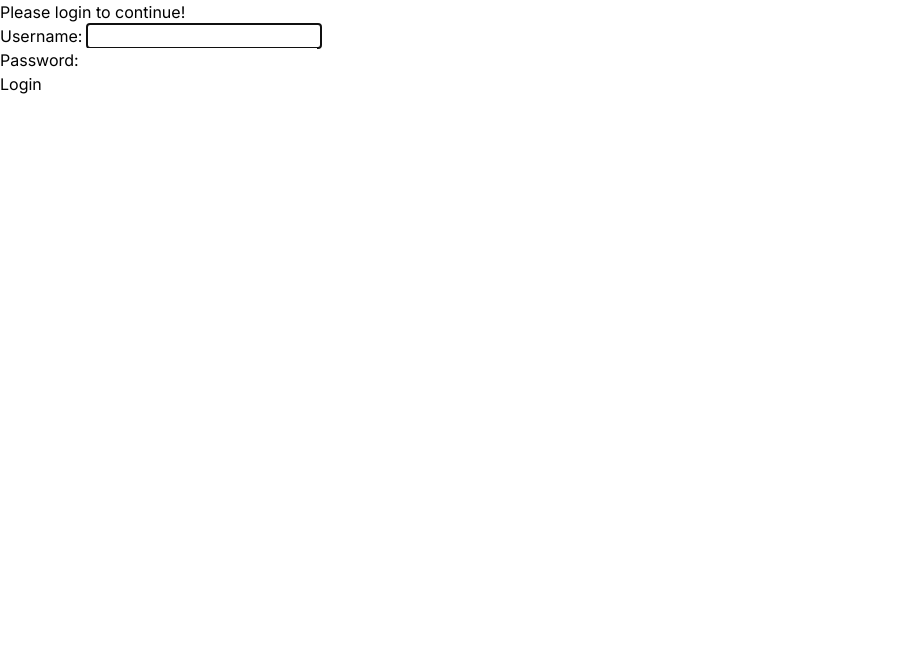
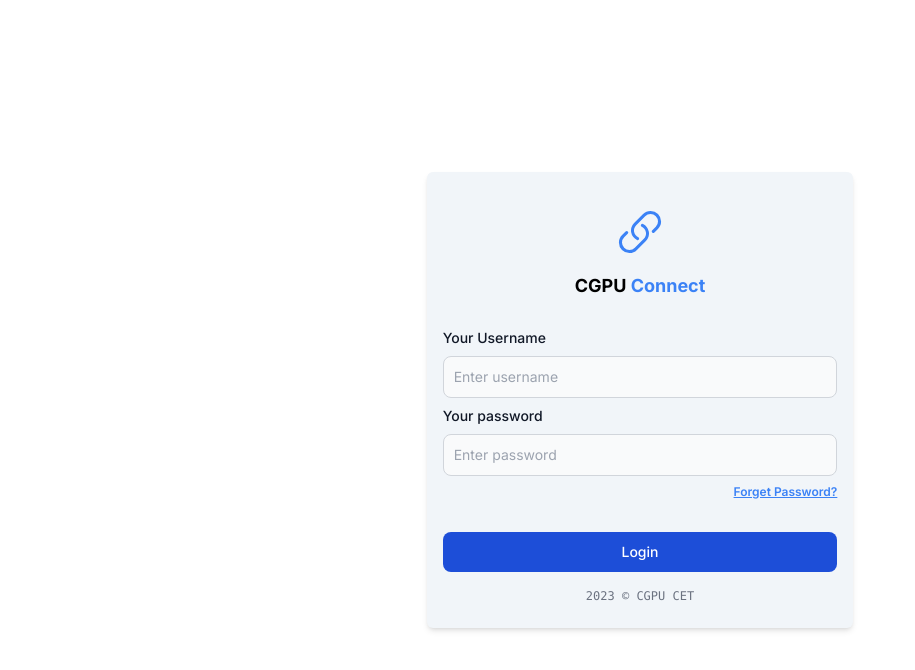
Before and after one commit to rijfas/cgpu_connect, a Django app: page /login/ in a window 1280 px wide. Shown: the top 670 px of the page, without its empty margins (0-915 px from the left). Run offline with Django 4.2, Linux system fonts and the light colour scheme; some libraries are stand-ins or nearby versions.

Commit message:
add error messages in login form

```diff
--- a/templates/registration/login.html
+++ b/templates/registration/login.html
@@ -4,11 +4,36 @@
 {% endblock head %}
 
 {% block content %}
-<h1>Please login to continue!</h1>
-<form method="post">
-    {{ form.as_p }}
-    {% csrf_token %}
-    <input type="submit" value="Login">
-</form>
+<div class="h-screen w-screen flex justify-center items-center">
+    <form method="post" class="bg-slate-100 shadow-md w-1/3 p-4 rounded-md flex flex-col gap-2">
+        {% csrf_token %}
+        <div class="flex flex-col items-center justify-center my-5 gap-4">
+            <svg xmlns="http://www.w3.org/2000/svg" viewBox="0 0 24 24" fill="currentColor" class="w-12 h-12 text-blue-500">
+                <path fill-rule="evenodd" d="M19.902 4.098a3.75 3.75 0 00-5.304 0l-4.5 4.5a3.75 3.75 0 001.035 6.037.75.75 0 01-.646 1.353 5.25 5.25 0 01-1.449-8.45l4.5-4.5a5.25 5.25 0 117.424 7.424l-1.757 1.757a.75.75 0 11-1.06-1.06l1.757-1.757a3.75 3.75 0 000-5.304zm-7.389 4.267a.75.75 0 011-.353 5.25 5.25 0 011.449 8.45l-4.5 4.5a5.25 5.25 0 11-7.424-7.424l1.757-1.757a.75.75 0 111.06 1.06l-1.757 1.757a3.75 3.75 0 105.304 5.304l4.5-4.5a3.75 3.75 0 00-1.035-6.037.75.75 0 01-.354-1z" clip-rule="evenodd" />
+            </svg>
+            <span class="font-bold text-lg">CGPU <span class="text-blue-500">Connect</span></span>
+        </div>
+        <div>
+            <label for="email" class="block mb-2 text-sm font-medium text-gray-900">Your Username</label>
+            <input name="username" type="text" id="text" class="bg-gray-50 border border-gray-300 text-gray-900 text-sm rounded-lg focus:ring-blue-500 focus:border-blue-500 block w-full p-2.5 " placeholder="Enter username" required>
+        </div>
+        <div class="">
+            <label for="password" class="block mb-2 text-sm font-medium text-gray-900">Your password</label>
+            <input name="password" type="password" id="password" class="bg-gray-50 border border-gray-300 text-gray-900 text-sm rounded-lg focus:ring-blue-500 focus:border-blue-500 block w-full p-2.5 " required placeholder="Enter password" >
+        </div>
+        <div class="flex justify-end mb-6">
+            <a class="text-xs font-semibold underline text-blue-500" href="">Forget Password?</a>
+        </div>
+        {% if form.errors %}
+        <div class="bg-red-100 rounded border-red-400 border text-red-400 text-sm p-2 text-center mb-5">
+            Invalid username or password
+        </div>
+        {% endif %}
+        <button type="submit" class="text-white bg-blue-700 hover:bg-blue-800 focus:ring-4 focus:outline-none focus:ring-blue-300 font-medium rounded-lg text-sm w-full sm:w-auto px-5 py-2.5 text-center ">Login</button>
+        <div class="flex justify-center items-center  my-2">
+            <span class="text-xs font-mono text-gray-500">2023 © CGPU CET</span>
+        </div>
+    </form>
+</div>
 
 {% endblock content %}
```
